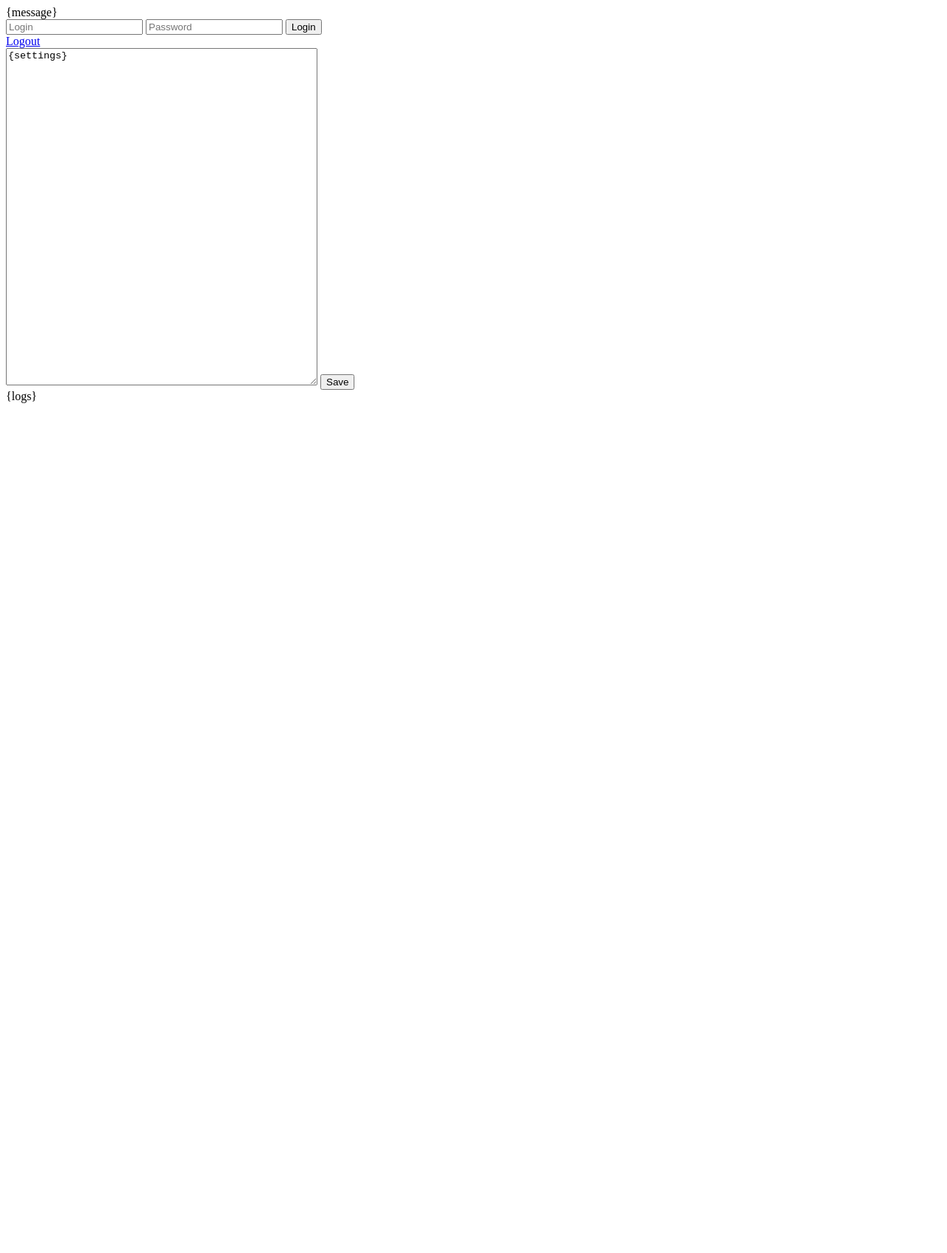
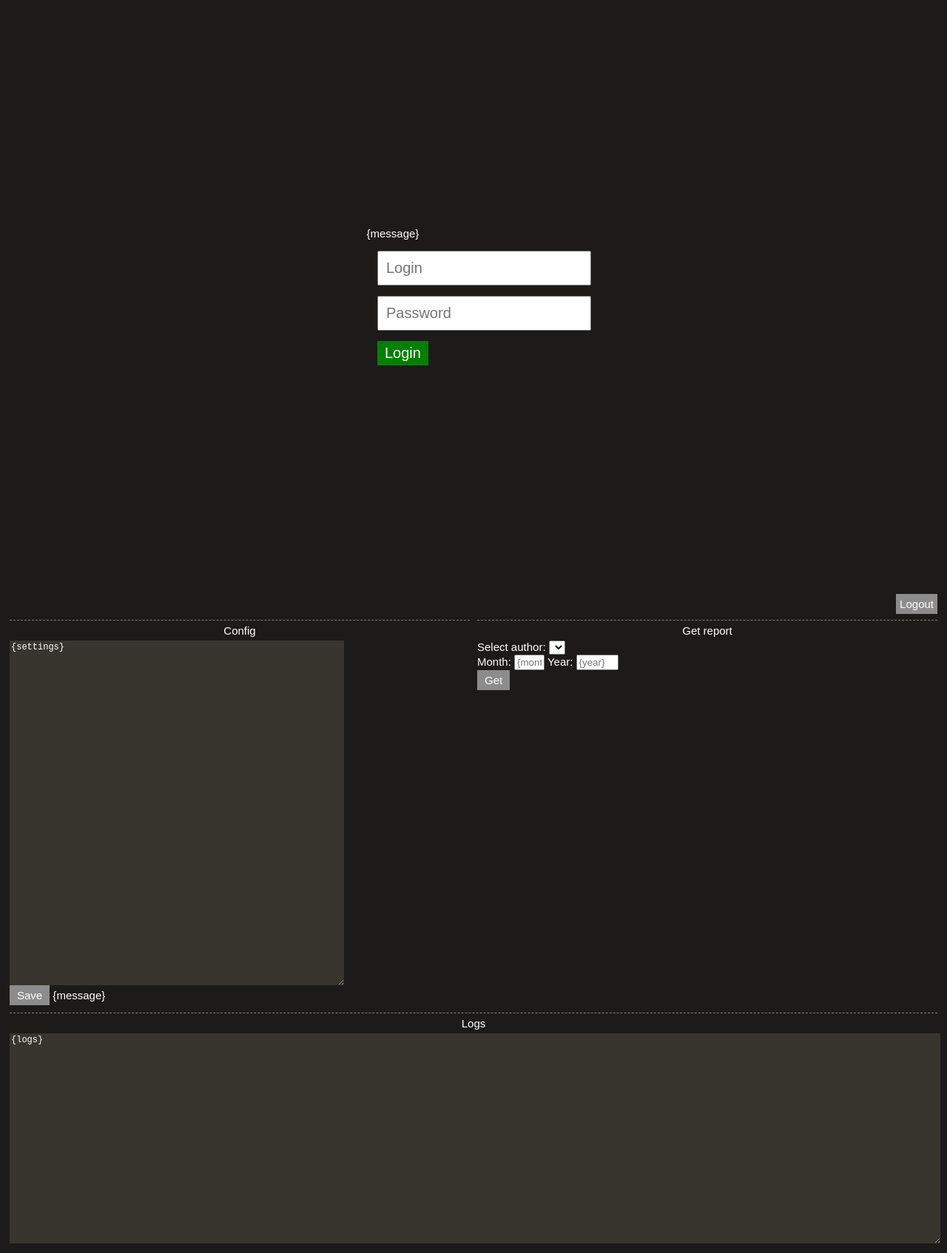
Before and after one commit to devballteam/tributum, a website: page index.html in a window 1280 px wide. Shown: the whole page at 74% size. Before the commit the page ends 800 px from the top, so only its background shows below. Drawn offline with Linux system fonts and the light colour scheme.

Commit message:
add frontend part

```diff
--- a/gitService.js
+++ b/gitService.js
@@ -1,7 +1,7 @@
 const { exec } = require('child_process');
 const fs = require('fs');
 const execa = require('execa');
-const config = require('./config.json');
+const config = require('./settings.json');
 const tempDir = '.temp_repos';
 
 module.exports = async (month, year, author, output) => {
--- a/index.html
+++ b/index.html
@@ -3,25 +3,58 @@
   <head>
     <meta charset="utf-8">
     <title></title>
-  <link rel="stylesheet" href="css/main.css">
+    <link rel="stylesheet" href="style.css">
   </head>
   <body>
+
+    <!--- login page -->
+    <div class="login" {loginPage}>
+      <form action="/login" method="post">
         {message}
-  <div {loginPage}>
-  <form action="/login" method="post">
         <input type="text" placeholder="Login" name="login" required>
         <input type="password" placeholder="Password" name="password" required>
-    <button type="submit">Login</button>
+        <input type="submit" value="Login">
       </form>
     </div>
-  <div {mainPage}>
-    <a href="/logout">Logout</a>
+
+    <!--- main page -->
+    <div class="main" {mainPage}>
+      <!--- Header section -->
+      <div class="header">
+        <a class="logout" href="/logout">Logout</a>
+      </div>
+
+      <!--- Config section -->
+      <div class="config">
+        <header>Config</header>
         <form action="/" method="post">
-      <textarea cols="50" rows="30" name="settings">{settings}</textarea>
+          <textarea cols="60" rows="33" name="settings">{settings}</textarea>
           <input type="submit" value="Save">
+          {message}
         </form>
+      </div>
+      <div class="control">
+        <header>Get report</header>
+        <form action="/report" method="post">
+          <label>Select author:</label>
+          <select name="author">
+            {authorsOptions}
+          </select>
+
           <div>
-      {logs}
+            <label>Month:</label>
+            <input type="text" placeholder="{month}" size="2"name="month" required>
+            <label>Year:</label>
+            <input type="text" placeholder="{year}" size="4" name="year" required>
+          </div>
+          <input type="submit" value="Get">
+        </form>
+      </div>
+
+      <!--- Logs section -->
+      <div class="logs">
+        <header>Logs</header>
+        <textarea cols="150" rows="20" name="logs">{logs}</textarea>
       </div>
     </div>
   </body>
--- a/index.js
+++ b/index.js
@@ -1,6 +1,6 @@
 const express = require('express');
 const app = express();
-const port = 3000;
+const port = process.env.PORT || 3002;
 const router = require('./router.js');
 const scheduler = require('./scheduler.js');
 const mail = require('./mailService.js');
@@ -16,15 +16,14 @@ function checkCookie (value) {
 
   return value === validCookie;
 }
+app.use(express.static('public'));
 app.use(cookieParser());
 app.use(bodyParser.urlencoded({ extended: true }));
 app.use((req, res, next) => {
   if ((req.cookies.user && checkCookie(req.cookies.user)) ||
     req.path === '/login') {
-    console.log('next');
     next();
   } else {
-    console.log('redirect');
     res.redirect('/login');
   }
 });
--- a/iterator.js
+++ b/iterator.js
@@ -1,4 +1,4 @@
-const config = require('./config.json');
+const config = require('./settings.json');
 const gitService = require('./gitService.js');
 
 module.exports = async (users, month, year) => {
--- /dev/null
+++ b/public/style.css
@@ -0,0 +1,127 @@
+body {
+  background-color: #1C1B19;
+  font-family: sans-serif;
+  font-size: 15px;
+  color: white;
+}
+
+div.login:not([hidden]) {
+  align-items: center;
+  display: grid;
+  height: 100vh;
+  justify-items: center;
+}
+
+.login > form > input {
+  display: block;
+  margin: 5%;
+  font-size: 20px;
+  padding: 10px;
+
+}
+.login > form > input[type="submit"] {
+  color: white;
+  background-color: green;
+  border: 0;
+  font-size: 20px;
+  padding: 5px 10px;
+  margin: 5%;
+}
+
+div.main:not([hidden]) {
+  display: grid;
+  grid-template-columns: 50% 50%;
+  grid-template-rows: 25px auto auto;
+}
+
+.header {
+  grid-column: 2/3;
+  grid-row: 1/2;
+ justify-self: end;
+}
+
+div.config {
+  grid-column: 1/2;
+  grid-row: 2/3;
+  margin: 5px;
+  border-top: 1px dashed gray;
+}
+
+textarea {
+  color: white;
+  background-color: #38352f;
+  border:none;
+  display: block;
+  font-size: 12px;
+
+}
+.main input[type="submit"] {
+  color: white;
+  background-color: #8c8c8c;
+  border: 0;
+  padding: 5px 10px;
+  font-size: 15px;
+}
+.login p {
+  margin: 5%;
+}
+.login p.success {
+  background-color: #d8efcd;
+  color: green;
+  border: 2px solid green;
+  border-radius: 2px;
+  padding: 1%;
+  text-align: center;
+}
+.login p.error {
+  background-color: #fff2ea;
+  color: red;
+  border: 1px solid red;
+  border-radius: 2px;
+  padding: 1%;
+  text-align: center;
+}
+
+.main p {
+  display: inline;
+}
+.main p.success {
+  color: green;
+}
+.main p.error {
+  color: red;
+}
+div.control {
+  grid-column: 2/3;
+  grid-row: 2/3;
+  margin: 5px;
+  border-top: 1px dashed gray;
+}
+
+div.logs {
+  grid-column: 1/3;
+  grid-row: 3/4;
+  margin: 5px;
+  border-top: 1px dashed gray;
+}
+
+.logs textarea {
+  width: 100%;
+}
+header {
+  text-align: center;
+  padding: 5px;
+  color: white;
+}
+
+a.logout {
+  background-color: #8c8c8c;
+  margin: 5px;
+  padding: 5px;
+  text-decoration: none;
+  color: white;
+}
+
+[hidden] {
+  display: none;
+}
--- a/settings.json
+++ b/settings.json
@@ -2,7 +2,8 @@
   "url": "https://github.com/devballteam",
   "repos": [
     "prmonitor",
-    "Carpet.js"
+    "Carpet.js",
+    "tokenStorage"
   ],
   "users": {
     "marek_bogatzki": [
```
Also changed, not shown: router.js (+13 -18 lines). Lines whose indentation alone changed are shown as unchanged.
